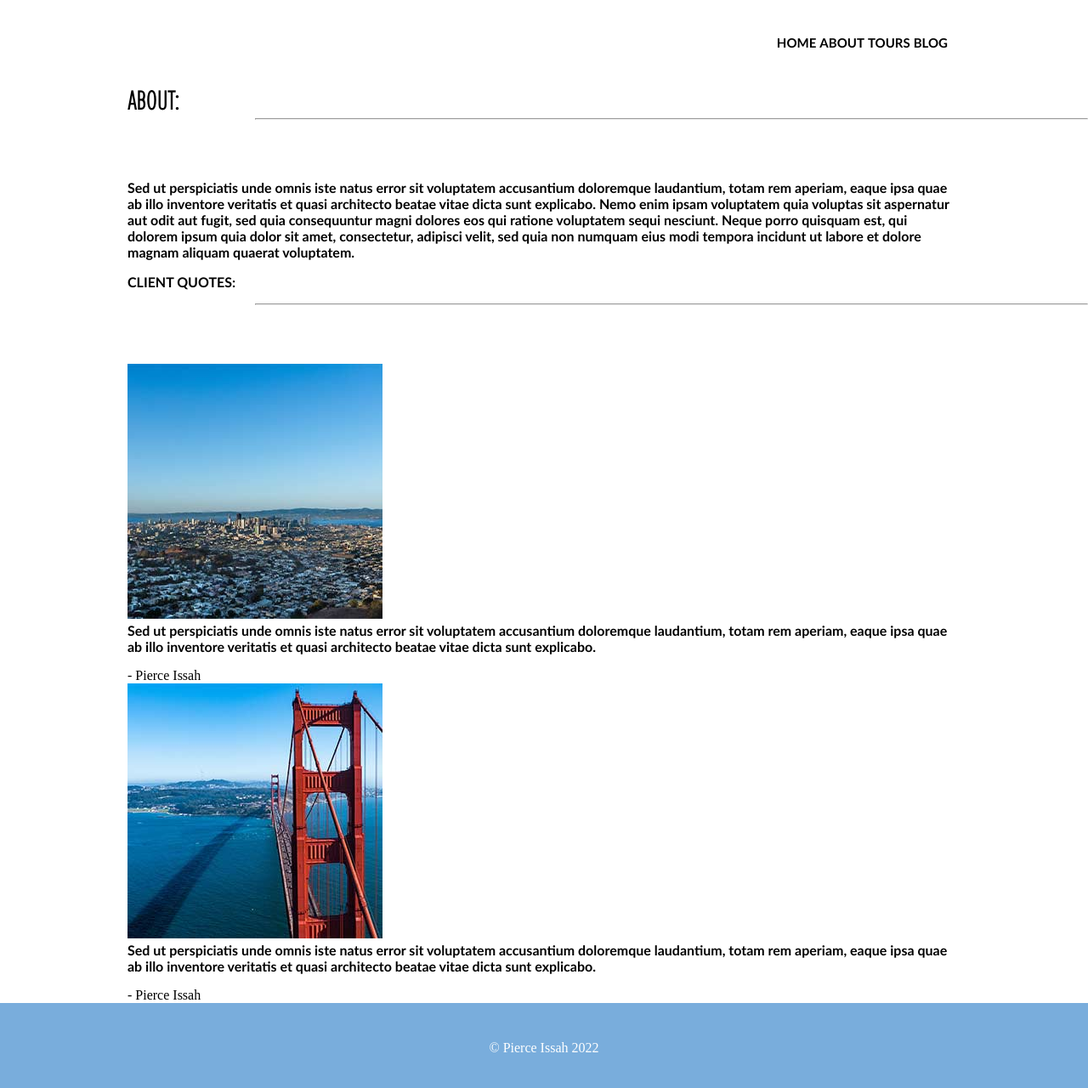
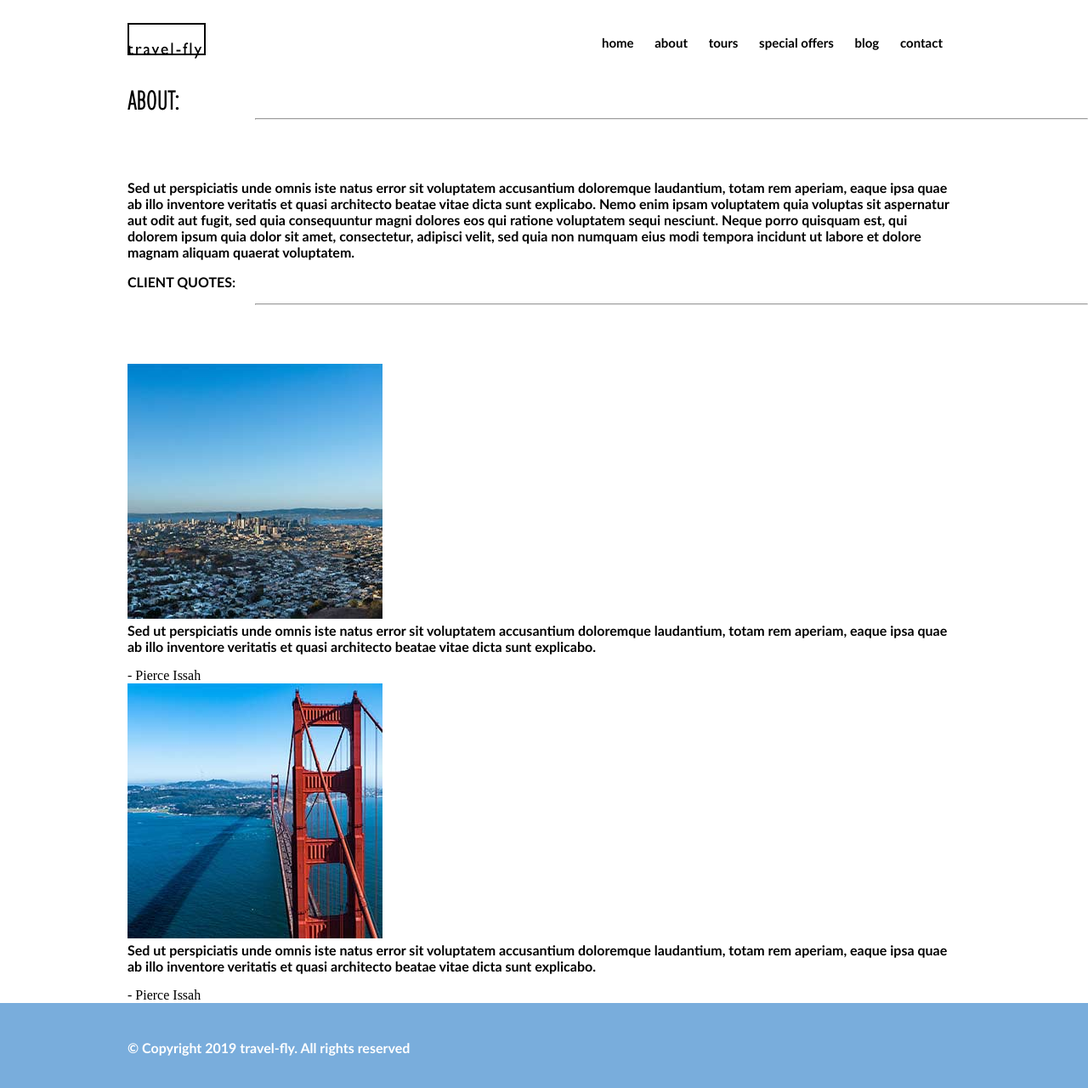
Before and after one commit to in215-pissah/travel-fly_About, a website: page about.html in a window 1280 px wide. Shown: the whole page at 85% size. Drawn offline with Linux system fonts and the light colour scheme.

Commit message:
About Page

```diff
--- a/about.html
+++ b/about.html
@@ -9,12 +9,16 @@
   </head>
   <body>
     <nav>
-      <div class="logo"></div>
+      <div class="logo">
+        <img src="images/logo/logo-black.png" alt="logo" />
+      </div>
       <div class="links">
-        <a href="index.html">HOME</a>
-        <a href="about.html">ABOUT</a>
-        <a href="#">TOURS</a>
-        <a href="#">BLOG</a>
+        <a href="index.html">home </a>
+        <a href="about.html">about </a>
+        <a href="#">tours </a>
+        <a href="#">special offers </a>
+        <a href="#">blog </a>
+        <a href="#">contact </a>
       </div>
     </nav>
     <!-- ids are installed into the broswer's memory -->
@@ -77,7 +81,9 @@
     </div>
     <!-- footer -->
     <footer>
-      <div class="footer-content">&copy; Pierce Issah 2022</div>
+      <div class="footer-content">
+        &copy; Copyright 2019 travel-fly. All rights reserved
+      </div>
     </footer>
   </body>
 </html>
--- a/scss/nav/nav.scss
+++ b/scss/nav/nav.scss
@@ -5,15 +5,22 @@ nav {
   display: flex;
   align-items: center;
   justify-content: space-between;
-  width: 950px;
+  // width: 950px;
+
   .links {
-    img {
-      margin-right: 300px;
+    .logo {
+      width: 136px;
+      height: 45px;
+      background-color: coral;
     }
+    // img {
+    //   margin-right: 300px;
+    // }
     a {
       text-decoration: none;
       font-size: 15px;
       color: #000000;
+      margin-right: 21px;
     }
   }
 }
@@ -25,13 +32,17 @@ hr {
 }
 
 footer {
-  width: $site-width;
-  height: 100px;
-  background-color: #79addc;
-  margin: 0 auto;
+  background-color: $site-background;
+  height: $nav-footer-height;
   color: #ffffff;
-  display: flex;
-  align-items: center;
-  justify-content: space-around;
-  padding-top: 5px;
+  .footer-content {
+    max-width: $content-width;
+    height: 100%;
+    margin: 0 auto;
+    color: #ffffff;
+    display: flex;
+    align-items: center;
+    justify-content: space-between;
+    padding-top: 5px;
+  }
 }
--- a/scss/structure.scss
+++ b/scss/structure.scss
@@ -44,7 +44,8 @@ h6 {
 }
 
 p,
-a {
+a,
+footer {
   font-family: $GillSans;
   font-weight: bold;
 }
--- a/scss/styles.scss
+++ b/scss/styles.scss
@@ -4,3 +4,4 @@
 @import "header/header.scss";
 @import "buttons.scss";
 @import "tour/tourPics.scss";
+@import "about/about.scss";
```
Also changed, not shown: index.html (+3 -1 lines), css/styles.css, scss/about/about.scss (added), 1 other file.
